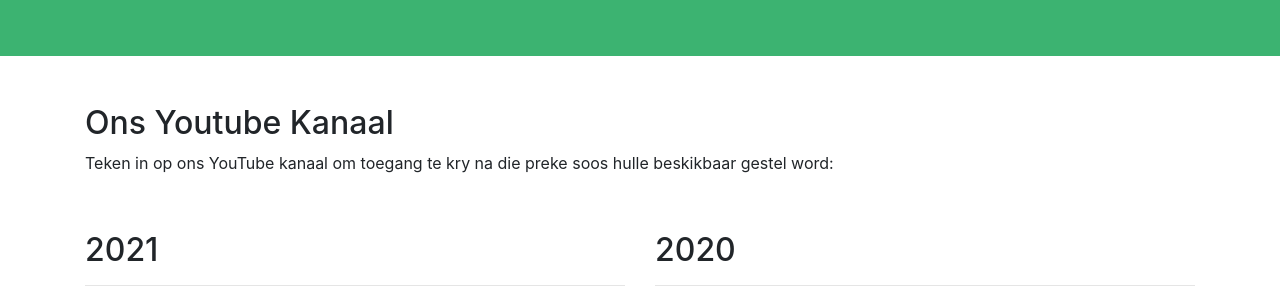
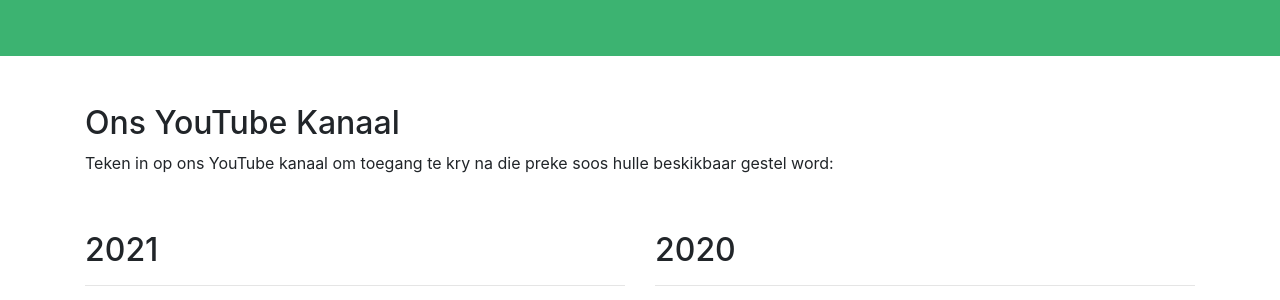
Before and after one commit to sharu725/business-frontpage, a Jekyll site: the page built from _pages/preke.md, in a window 1280 px wide and 900 px high. Shown: the part 311-611 px from the top of the window. Built offline with Jekyll 4.4.1, drawn with Linux system fonts in a browser that asks for light colours; comment, search, counter and statistics services are not loaded; our own code applies the rules of GitHub Pages for plain Markdown files; grey boxes are pictures that could not be loaded.

```diff
--- a/_pages/preke.md
+++ b/_pages/preke.md
@@ -3,7 +3,7 @@ layout: default
 permalink: /preke/
 ---
 
-## Ons Youtube Kanaal
+## Ons YouTube Kanaal
 Teken in op ons YouTube kanaal om toegang te kry na die preke soos hulle beskikbaar gestel word:
 <div class="g-ytsubscribe" data-channelid="UC0ZP4XfiYIW-CgGgnnmV-2Q" data-layout="default" data-count="hidden"></div>
 <br>
```
